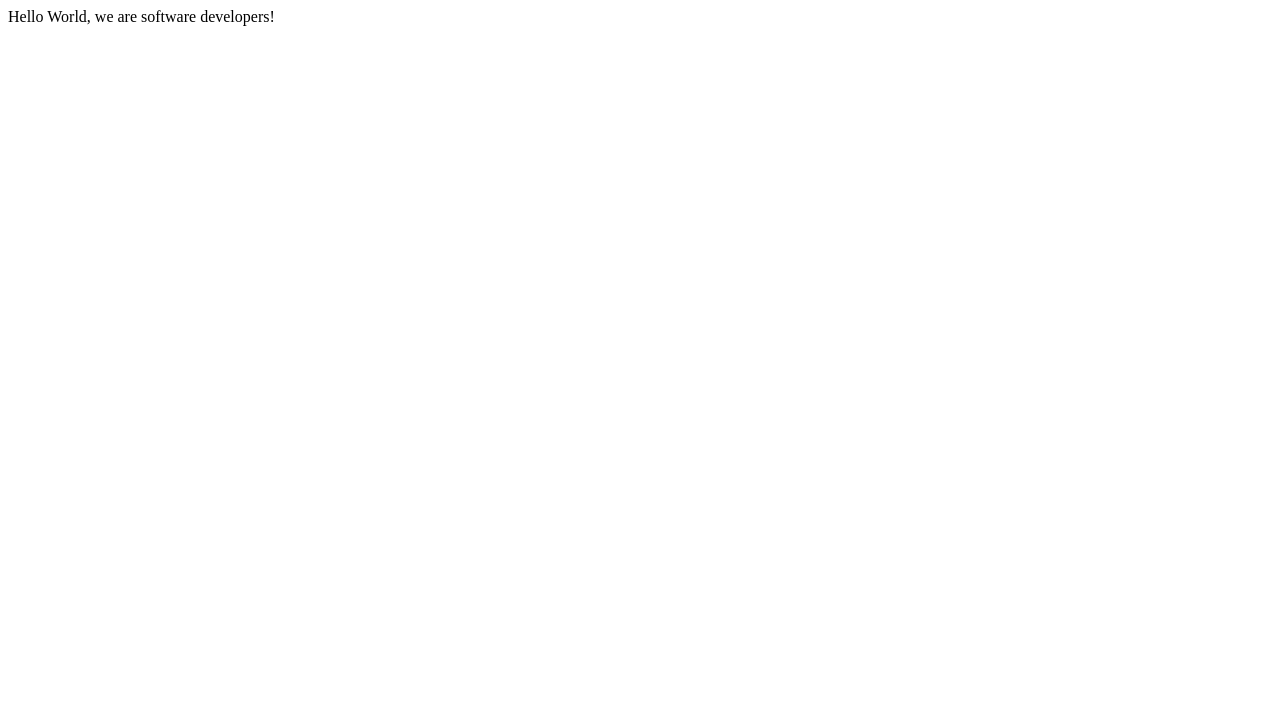
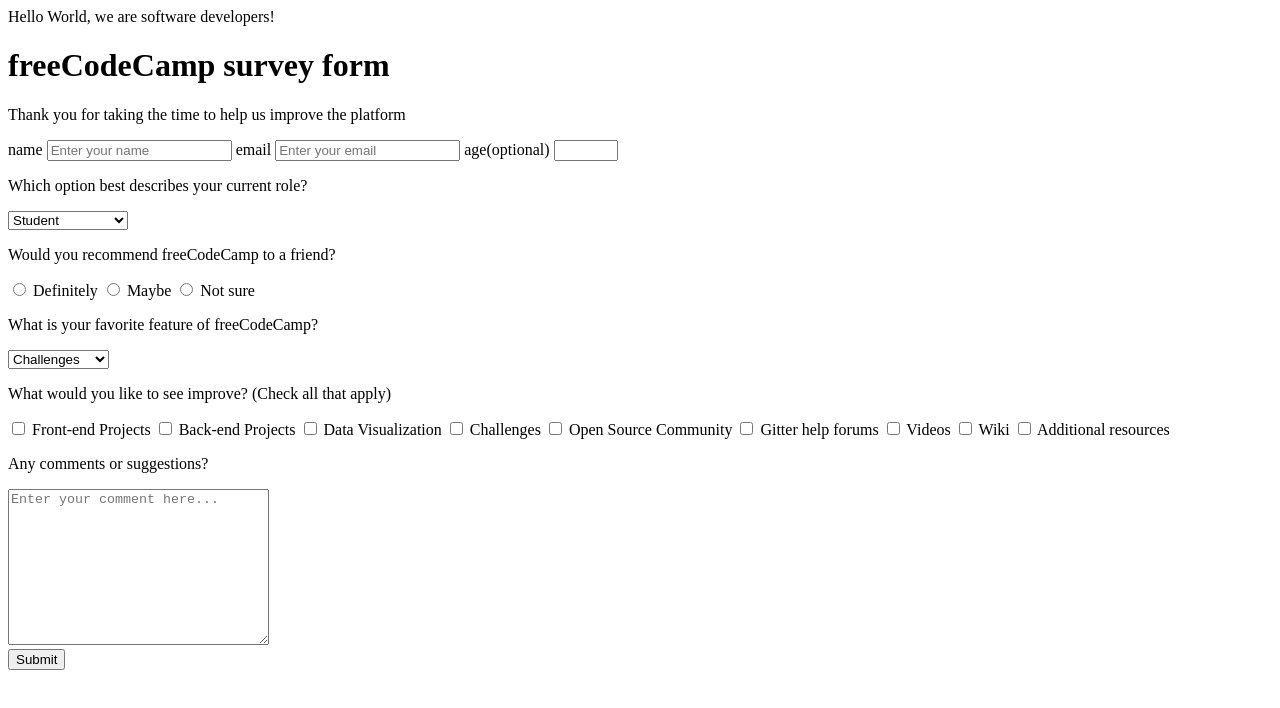
Before and after one commit to carlidev509/survey-form, a plain HTML site: page index.html in a window 1280 px wide. Drawn offline with Linux system fonts and the light colour scheme.

Commit message:
added tags for the index.html

```diff
--- a/index.html
+++ b/index.html
@@ -10,6 +10,95 @@
     <script src="https://cdn.freecodecamp.org/testable-projects-fcc/v1/bundle.js"></script>
 
     Hello World, we are software developers!
+
+    <h1 id="title">
+      freeCodeCamp survey form
+    </h1>
+    <p id="description">Thank you for taking the time to help us improve the platform</p>
+
+    <form action="#" id="survey-form">
+
+      <label for="name">name
+        <input type="text" id="name" placeholder="Enter your name">
+      </label>
+
+      <label for="email">email
+        <input type="email" id="email" placeholder="Enter your email">
+      </label>
+
+      <label for="number">age(optional)
+        <input type="number" id="number" min="0" max="120">
+      </label>
+
+      <p>Which option best describes your current role?</p>
+      <select name="#" id="dropdown">
+        <option value="">
+          Student
+        </option>
+        <option value="">Full time job</option>
+
+        <option value="">Full time learner</option>
+        <option value="">Prefer not to say</option>
+        <option value="">Other</option>
+      </select>
+
+      <p>Would you recommend freeCodeCamp to a friend?</p>
+
+      <input type="radio" name="choice" id="choice1">
+      <label for="choice1">Definitely</label>
+
+      <input type="radio" name="choice" id="choice2">
+      <label for="choice2">Maybe</label>
+      <input type="radio" name="choice" id="choice3">
+      <label for="choice3">Not sure</label>
+
+
+      <p>What is your favorite feature of freeCodeCamp?</p>
+
+      <select name="#" id="#">
+        <option value="">Challenges</option>
+        <option value="#">Projects</option>
+        <option value="">Community</option>
+        <option value="">Open Source</option>
+      </select>
+
+
+      <p>What would you like to see improve? (Check all that apply)</p>
+
+      <input type="checkbox" id="frontend">
+      <label for="frontend">Front-end Projects</label>
+
+      <input type="checkbox" id="backend">
+      <label for="backend">Back-end Projects</label>
+
+      <input type="checkbox" id="dataviz">
+      <label for="dataviz">Data Visualization</label>
+
+      <input type="checkbox" name="#" id="challenge">
+      <label for="challenge">Challenges</label>
+
+      <input type="checkbox" name="#" id="opensource">
+      <label for="opensource">Open Source Community</label>
+
+      <input type="checkbox" name="#" id="help">
+      <label for="help">Gitter help forums</label>
+
+      <input type="checkbox" name="#" id="videos">
+      <label for="videos">Videos</label>
+
+      <input type="checkbox" name="#" id="wiki">
+      <label for="wiki">Wiki</label>
+
+      <input type="checkbox" name="#" id="addition">
+      <label for="addition">Additional resources</label>
+
+      <p>Any comments or suggestions?</p>
+      <textarea name="#" id="textarea" cols="30" rows="10" placeholder="Enter your comment here..."></textarea>
+
+
+    </form>
+
+    <button type="submit">Submit</button>
     <script  src="js/index.js"></script>
   </body>
 </html>
```
